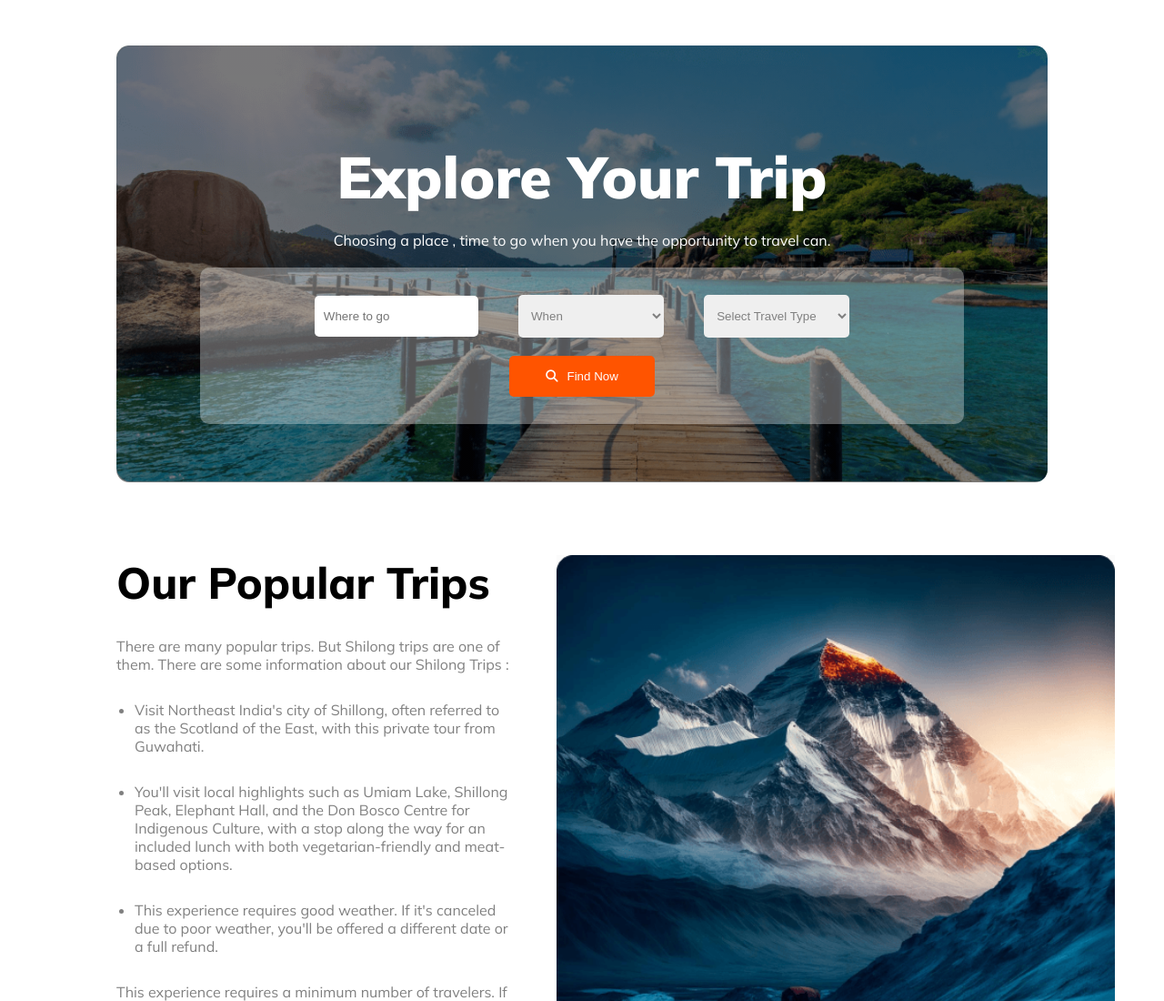
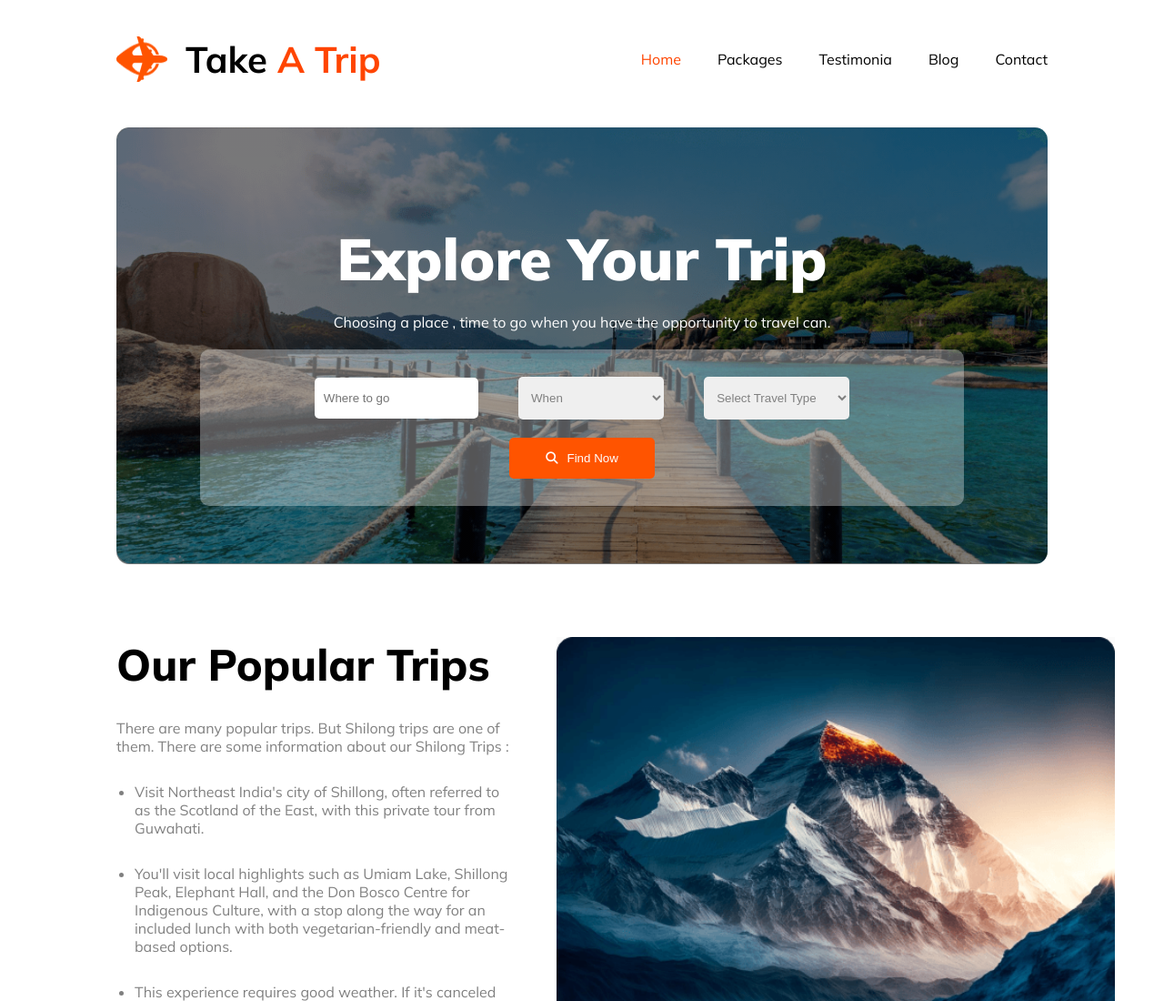
Before and after one commit to sakib17-GitHub/take-a-trip, a plain HTML site: page index.html in a window 1280 px wide. Shown: the top 1100 px of the page at 91% size. Drawn offline with Linux system fonts and the light colour scheme.

Commit message:
nav added

```diff
--- a/index.html
+++ b/index.html
@@ -13,6 +13,26 @@
 <body>
     <header class="header">
             <section class="container">
+                    <div class="nav-container">
+                        <nav>
+                            <div class="nav-title">
+                                    <img src="images/logo.png" alt="Logo">
+                                    <h1>Take <span>A Trip</span></h1>
+                            </div>
+                            <div class="nav-menu">
+                                    <ul>
+                                        <li>Home</li>
+                                        <li>Packages</li>
+                                        <li>Testimonia</li>
+                                        <li>Blog</li>
+                                        <li>Contact</li>
+                                    </ul>
+                            </div>
+                            <div class="nav-icon">
+                                <i class="fa-solid fa-bars"></i>
+                            </div>
+                        </nav>
+                    </div>
                     <div class="banner">
                         <div class="banner-information">
                             <h1 class="banner-title">
--- a/styles/style.css
+++ b/styles/style.css
@@ -7,7 +7,42 @@ body{
     margin:0;
     padding:0;
 }
+/* Nav related style */
+.nav-container{
+    max-width: 80%;
+    margin: 40px auto 0px auto;
+}
+nav{
+    display: flex;
+    justify-content:space-between;
+    align-items: center;
+}
+.nav-title{
+    display:flex;
+    justify-content: center;
+}
+.nav-title h1{
+    font-size: 2.5rem;
+    margin-left:20px;
+}
+.nav-title h1 span{
+    color:orangered;
+}
 
+.nav-menu ul{
+    display: flex;
+    gap:40px;
+    list-style: none;
+}
+.nav-menu ul li{
+    cursor: pointer;
+}
+.nav-menu ul li:nth-child(1){
+            color:orangered;
+}
+.nav-icon{
+    display:none;
+}
 
 /* Banner related style */
 .banner{
@@ -399,6 +434,17 @@ fieldset{
 
 /* Mobile responsive */
 @media screen and (max-width:600px){
+    .nav-title h1{
+        font-size: 2rem;
+        margin-left:10px;
+    }
+    .nav-menu{
+        display:none;
+    }
+    .nav-icon{
+        display:block;
+    }
+
     .banner-title{
         font-size: 2rem;
     }
```
